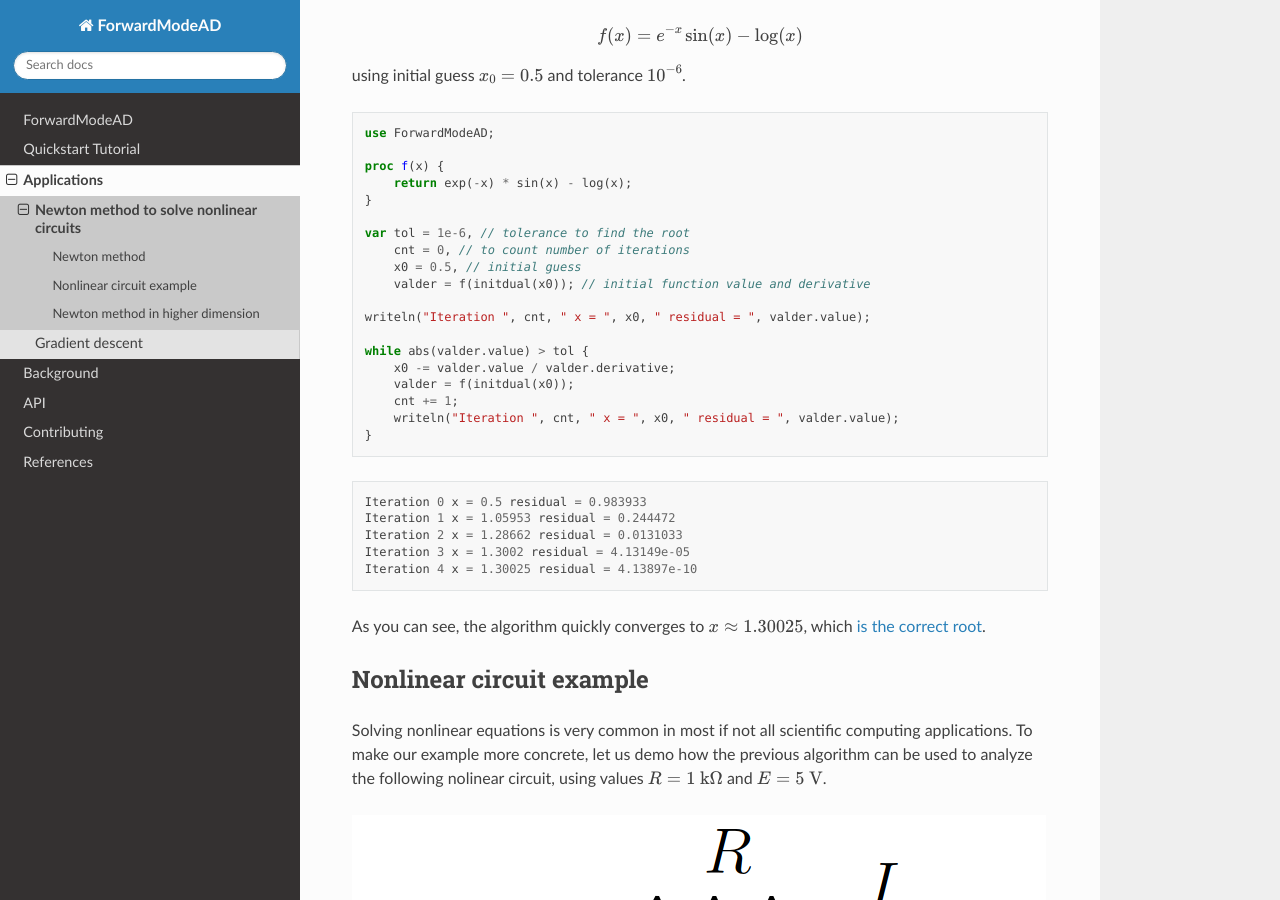
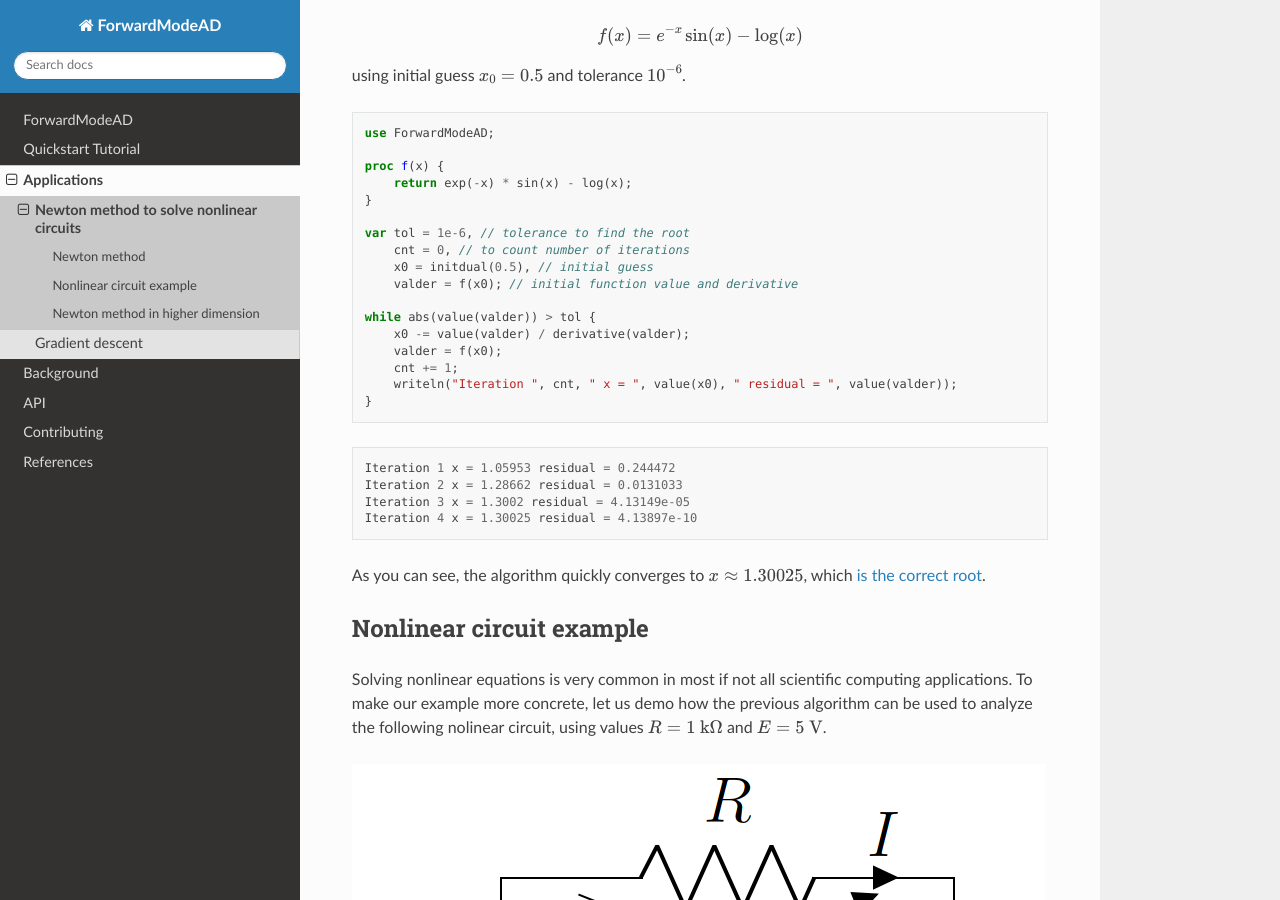
Before and after one commit to lucaferranti/ForwardModeAD, a Sphinx documentation site: the page built from docs/source/applications/newtoncircuit.rst, in a window 1280 px wide and 900 px high, scrolled down 662 px. Built offline with Sphinx 7.4.7 and the Read the Docs theme 2.0.0, drawn with Linux system fonts in a browser that asks for light colours; some of the changed text lies outside the part shown.

Commit message:
update interface

```diff
--- a/docs/source/applications/newtoncircuit.rst
+++ b/docs/source/applications/newtoncircuit.rst
@@ -37,21 +37,18 @@ using initial guess :math:`x_0=0.5` and tolerance :math:`10^{-6}`.
 
     var tol = 1e-6, // tolerance to find the root
         cnt = 0, // to count number of iterations
-        x0 = 0.5, // initial guess
-        valder = f(initdual(x0)); // initial function value and derivative
+        x0 = initdual(0.5), // initial guess
+        valder = f(x0); // initial function value and derivative
 
-    writeln("Iteration ", cnt, " x = ", x0, " residual = ", valder.value);
-
-    while abs(valder.value) > tol {
-        x0 -= valder.value / valder.derivative;
-        valder = f(initdual(x0));
+    while abs(value(valder)) > tol {
+        x0 -= value(valder) / derivative(valder);
+        valder = f(x0);
         cnt += 1;
-        writeln("Iteration ", cnt, " x = ", x0, " residual = ", valder.value);
+        writeln("Iteration ", cnt, " x = ", value(x0), " residual = ", value(valder));
     }
 
 .. code-block::
 
-    Iteration 0 x = 0.5 residual = 0.983933
     Iteration 1 x = 1.05953 residual = 0.244472
     Iteration 2 x = 1.28662 residual = 0.0131033
     Iteration 3 x = 1.3002 residual = 4.13149e-05
@@ -89,15 +86,15 @@ this can be now solved with our previously developed Newton method
         return 1e-9 * (exp(40 * vd) - 1) + vd - 5;
     }
 
-    var x0 = 0.0,
-        valder = g(initdual(x0));
+    var Vd = initdual(0.0),
+        Id = g(Vd);
 
-    while abs(valder.value) > tol {
-        x0 -= valder.value / valder.derivative;
-        valder = g(initdual(x0));
+    while abs(value(Id)) > tol {
+      Vd -= value(Id) / derivative(Id);
+      Id = g(Vd);
     }
 
-    writeln("x0 = ", x0);
+    writeln("V = ", value(Vd), "\n");
 
 .. code-block::
 
```
Also changed, not shown: other parts of docs/source/applications/newtoncircuit.rst (+3 -3 lines), README.md (+6 -6 lines), docs/source/tutorial.rst (+6 -6 lines), 6 other files.
